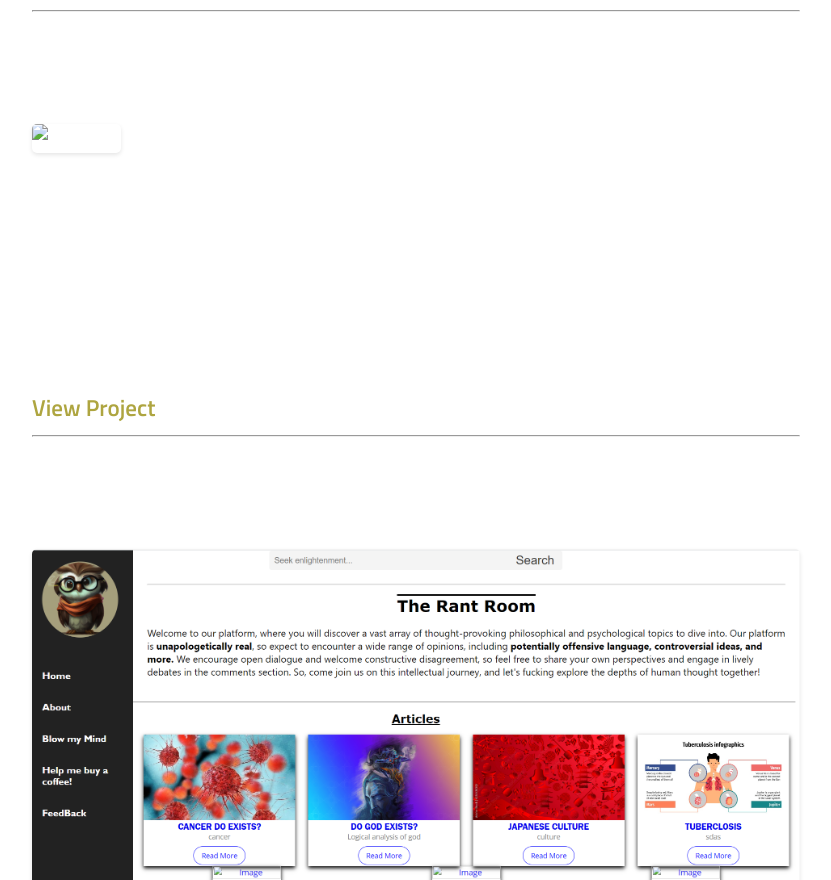
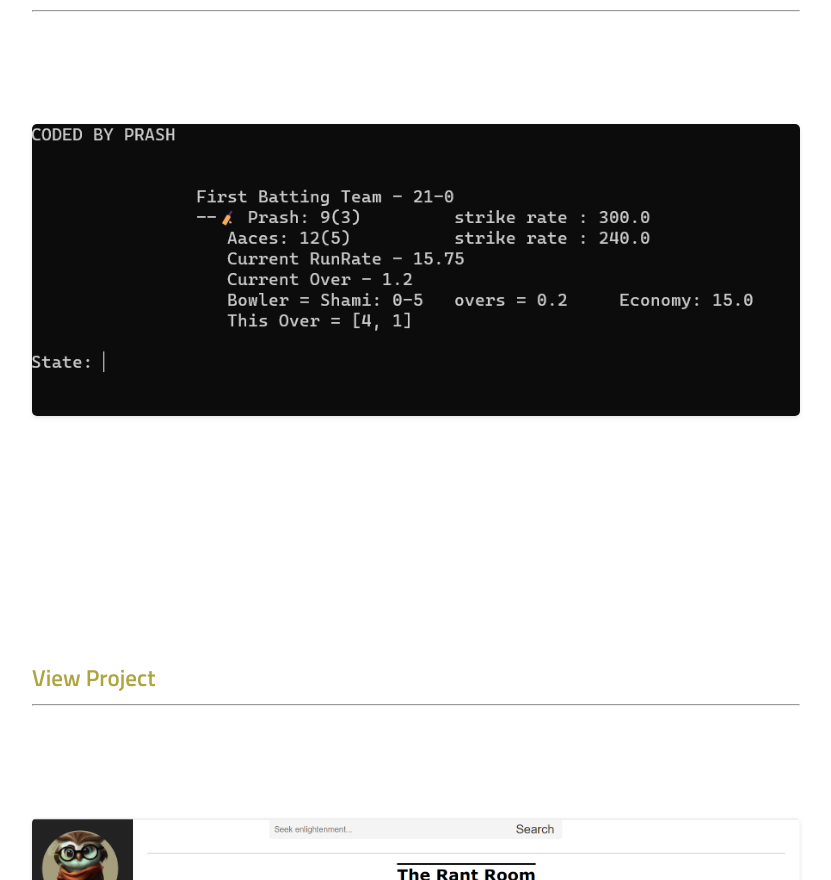
Before and after one commit to Pr45H4nt/portfolio, a plain HTML site: page index.html in a window 1280 px wide. Shown: the part 1560-2440 px from the top of the page, without its empty margins (224-1055 px from the left). Drawn offline with Linux system fonts and the light colour scheme; the site is published under a folder, as on GitHub Pages, so addresses that start at the root find nothing.

Commit message:
Update index.html

```diff
--- a/index.html
+++ b/index.html
@@ -49,7 +49,7 @@
       <hr>
       <div class="project">
         <h5>Cricket Score tracker</h5>
-        <img src="/images/project-img/cric.png" alt="Project 1">
+        <img src="./images/project-img/cric.png" alt="Project 1">
         <p>
           Coded a cricket score tracker using pure Python, specifically designed to keep track of scores during
           friendly cricket matches with my friends. This comprehensive tool offers a range of features, including the
```
